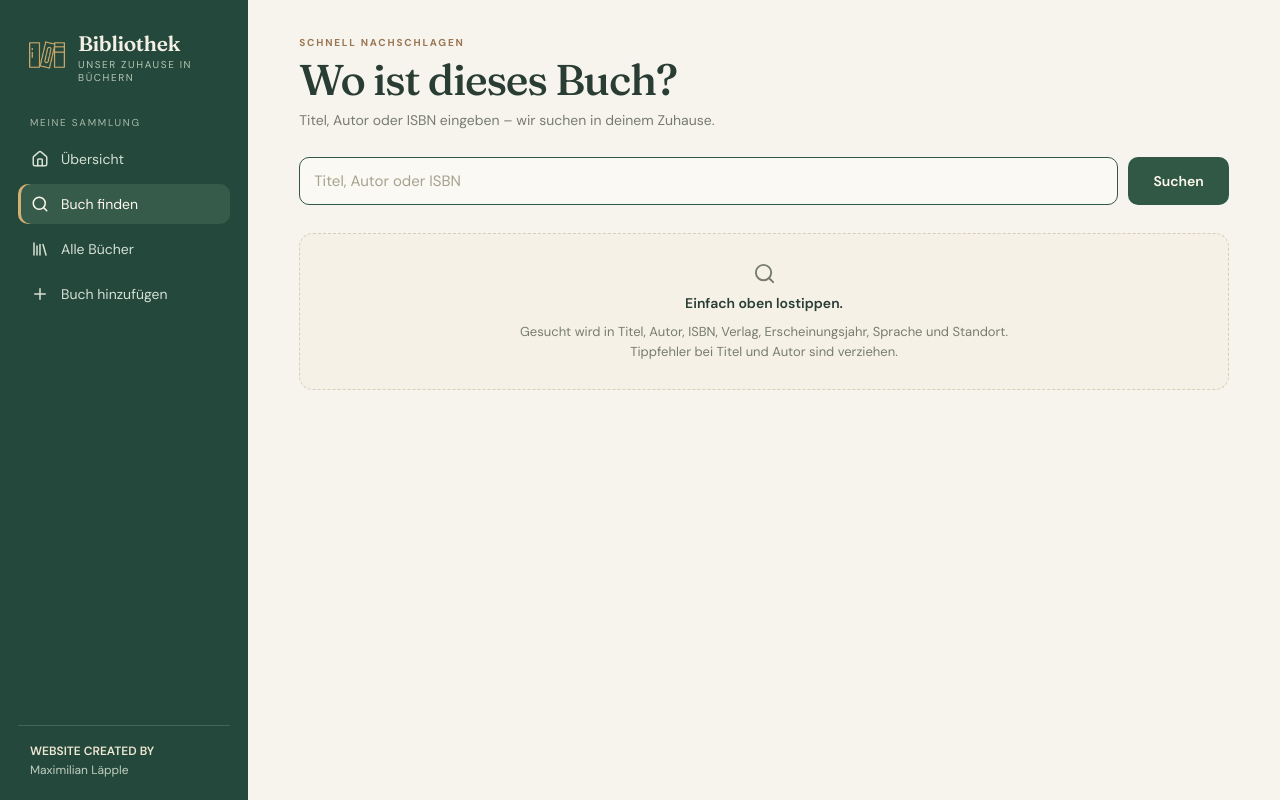
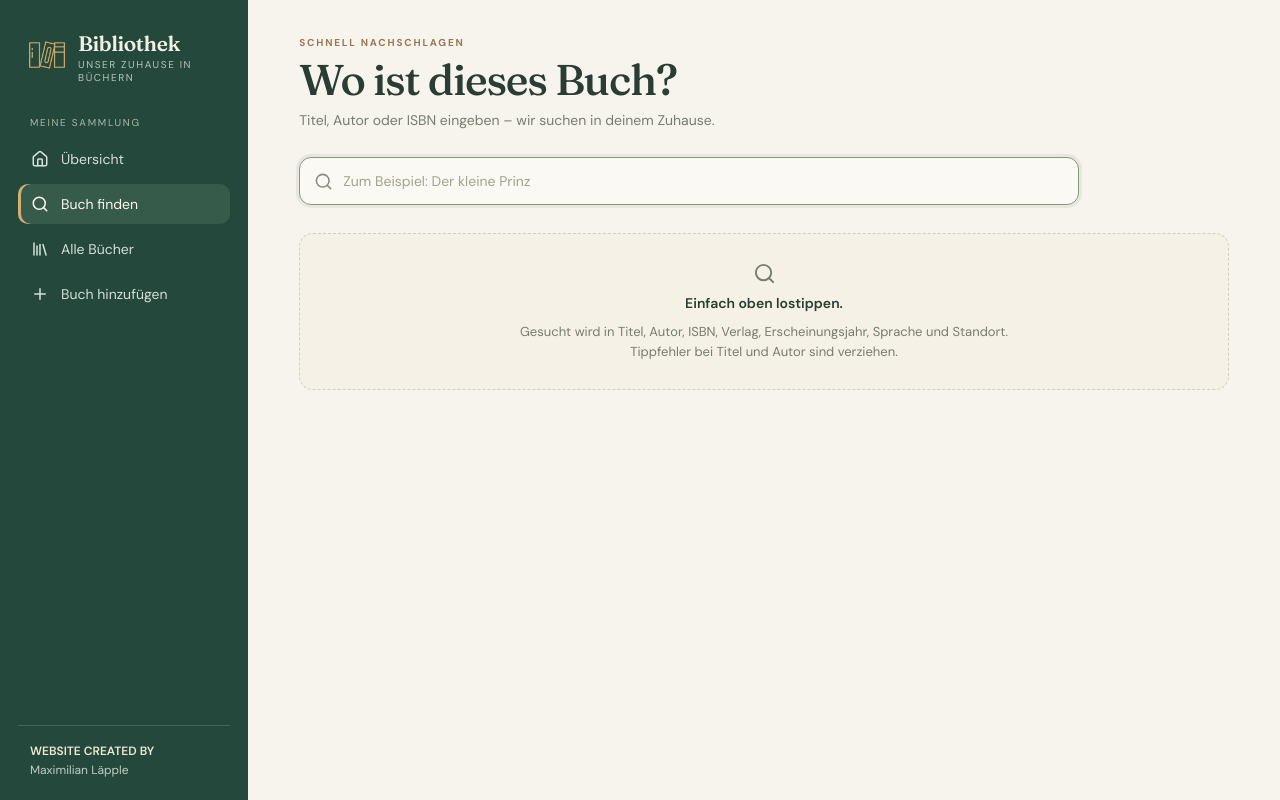
Before and after one commit to C3PHEI/home_library, a React (Vite) app in the folder client/: page /suche in a window 1280 px wide. Built offline with nearby package versions, Linux system fonts and the light colour scheme.

Commit message:
update SearchForm for more settings and variables

```diff
--- a/client/src/components/search/SearchForm.css
+++ b/client/src/components/search/SearchForm.css
@@ -1,24 +1,62 @@
-/* Mockup: Feld und Button 48 px hoch, Feld mit blauem Rahmen */
-.search-page-form {
+/* Suchfeld aus dem neuen Mock (.search-box): Lupe, Eingabe, "x" zum Leeren */
+.search-box {
     display: flex;
+    align-items: center;
     gap: 10px;
+    max-width: 780px;
+    height: 48px;
+    padding: 0 8px 0 14px;
+    border: 1px solid #D9D5C8;
+    border-radius: var(--radius);
+    background: var(--surface);
+    color: #888A7C;
 }
 
-.search-page-input {
-    flex-grow: 1;
-    height: 48px;
-    padding: 0 14px;
-    border-color: var(--accent);
-    font-size: 15px;
+.search-box:focus-within {
+    border-color: #849A79;
+    box-shadow: 0 0 0 3px rgba(80, 111, 79, 0.094);
 }
 
-.search-page-button {
-    height: 48px;
-    padding: 0 24px;
-    font-size: 14px;
+.search-box > svg {
+    flex-shrink: 0;
 }
 
-@media (max-width: 760px) {
-    .search-page-input { font-size: 16px; } /* verhindert Zoom beim Antippen auf dem iPhone */
-    .search-page-button { padding: 0 16px; }
+.search-box-input {
+    flex: 1;
+    min-width: 0;
+    height: 100%;
+    padding: 0;
+    border: 0;
+    outline: 0;
+    background: none;
+    font-family: inherit;
+    font-size: 14px;
+    color: var(--text);
 }
+
+.search-box-input::placeholder {
+    color: var(--text-faint);
+}
+
+.search-box-clear {
+    display: grid;
+    place-items: center;
+    flex-shrink: 0;
+    width: 34px;
+    height: 34px;
+    padding: 0;
+    border: 0;
+    border-radius: 8px;
+    background: none;
+    color: var(--text-muted);
+    cursor: pointer;
+}
+
+.search-box-clear:hover {
+    background: var(--secondary);
+    color: var(--text);
+}
+
+@media (max-width: 700px) {
+    .search-box-input { font-size: 16px; } /* verhindert Zoom beim Antippen auf dem iPhone */
+}
--- a/client/src/components/search/SearchForm.jsx
+++ b/client/src/components/search/SearchForm.jsx
@@ -1,36 +1,79 @@
-import { useState } from 'react'
+import { useEffect, useRef, useState } from 'react'
+import { Search, X } from 'lucide-react'
 import './SearchForm.css'
 
-// Grosses Suchfeld auf der Suchseite.
-// initialQuery kommt aus der URL. Die Seite gibt dem Formular key={q}:
-// ändert sich q (z. B. Zurück-Taste), startet das Formular mit dem neuen Wert neu.
-export default function SearchForm({ initialQuery, onSearch }) {
-    const [query, setQuery] = useState(initialQuery)
+// So lange nach dem letzten Tastendruck warten, bis gesucht wird
+const SEARCH_DELAY = 350
+
+// Suchfeld wie im neuen Mock: Lupe links, kein Button.
+// Gesucht wird beim Tippen (kurz verzögert) oder sofort mit Enter.
+// query = Suchbegriff aus der URL.
+export default function SearchForm({ query, onSearch }) {
+    const [text, setText] = useState(query)
+    // Letzter Begriff, den dieses Feld kennt (selbst gesendet oder aus der URL)
+    const [knownQuery, setKnownQuery] = useState(query)
+    const timer = useRef(null)
+    const inputRef = useRef(null)
+
+    // Die URL hat sich von aussen geändert (Zurück-Taste, Link): Feld nachführen
+    if (query !== knownQuery) {
+        setKnownQuery(query)
+        setText(query)
+    }
+
+    // Offene Verzögerung beim Verlassen der Seite abbrechen
+    useEffect(() => () => clearTimeout(timer.current), [])
+
+    function send(value) {
+        clearTimeout(timer.current)
+        const next = value.trim()
+        setKnownQuery(next)
+        onSearch(next)
+    }
+
+    function handleChange(event) {
+        const value = event.target.value
+        setText(value)
+        clearTimeout(timer.current)
+        timer.current = setTimeout(() => send(value), SEARCH_DELAY)
+    }
 
     function handleSubmit(event) {
         event.preventDefault()
-        onSearch(query.trim())
+        send(text)
+    }
+
+    function handleClear() {
+        setText('')
+        send('')
+        inputRef.current?.focus()
     }
 
     return (
-        <form className="search-page-form" role="search" onSubmit={handleSubmit}>
+        <form className="search-box" role="search" onSubmit={handleSubmit}>
+            <Search size={19} aria-hidden="true" />
             <label htmlFor="search-page-input" className="visually-hidden">
                 Titel, Autor oder ISBN suchen
             </label>
             <input
+                ref={inputRef}
                 id="search-page-input"
-                type="search"
-                className="input search-page-input"
-                placeholder="Titel, Autor oder ISBN"
-                value={query}
-                onChange={(e) => setQuery(e.target.value)}
-                autoFocus={initialQuery === ''}
+                type="text"
+                inputMode="search"
+                className="search-box-input"
+                placeholder="Zum Beispiel: Der kleine Prinz"
+                value={text}
+                onChange={handleChange}
+                autoFocus={query === ''}
                 autoComplete="off"
                 enterKeyHint="search"
             />
-            <button type="submit" className="btn btn-primary search-page-button">
-                Suchen
-            </button>
+            {text !== '' && (
+                <button type="button" className="search-box-clear" onClick={handleClear} title="Eingabe löschen">
+                    <X size={16} aria-hidden="true" />
+                    <span className="visually-hidden">Eingabe löschen</span>
+                </button>
+            )}
         </form>
     )
 }
```
